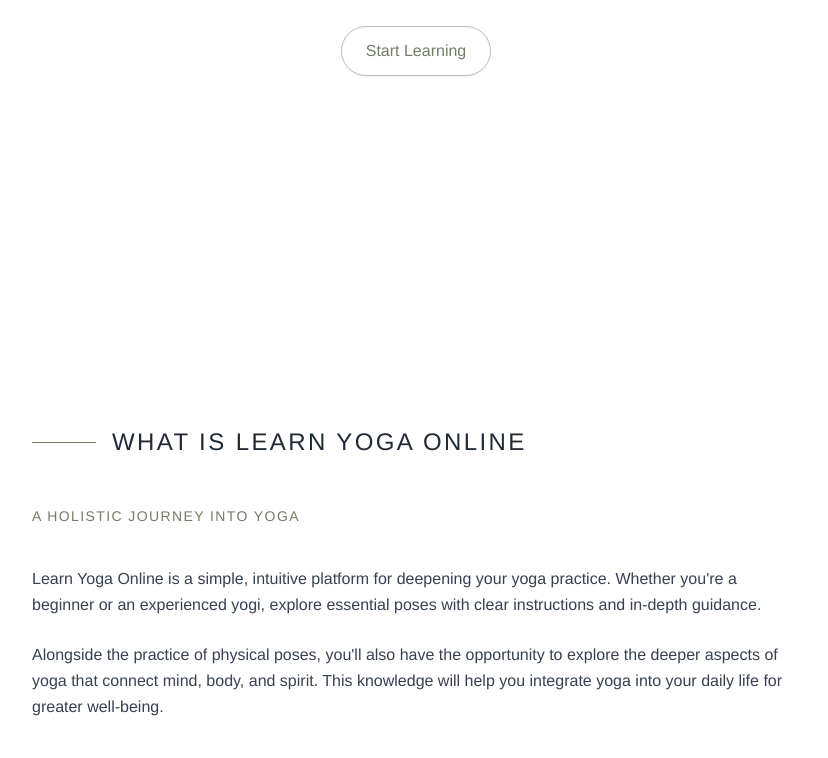
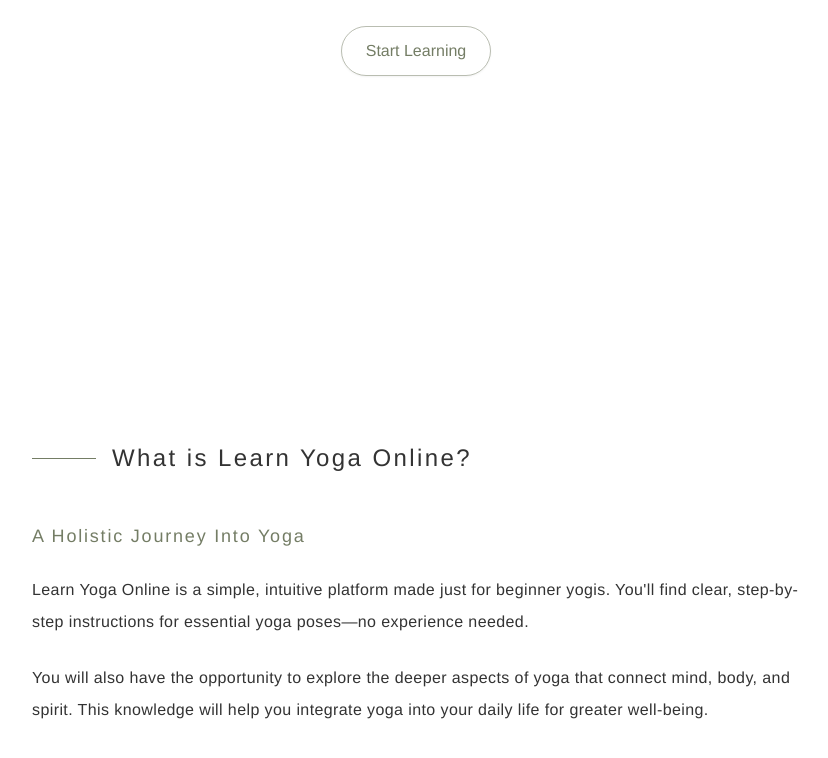
Before and after one commit to samanthacabrera/yoga-library, a React (Vite) app: page / in a window 1280 px wide. Shown: the part 678-1436 px from the top of the page, without its empty margins (224-1052 px from the left). Built offline with nearby package versions, Linux system fonts and the light colour scheme.

Commit message:
update about text and typography

```diff
--- a/src/components/Home.jsx
+++ b/src/components/Home.jsx
@@ -102,22 +102,22 @@ const Home = () => {
         whileInView={{ opacity: 1 }}
         viewport={{ once: false, amount: 0.1 }}
         transition={{ duration: 1.5 }}
-        className="mb-40"
+        className="my-40"
       >
-        <div className="flex items-center mt-24 py-12">
+        <div className="flex items-center mb-12">
           <div className="w-16 h-px bg-moss"></div>
-          <h3 className="ml-4 text-2xl font-light tracking-widest text-gray-800">WHAT IS LEARN YOGA ONLINE</h3>
+          <h3 className="text-lg lg:text-2xl ml-4 tracking-widest">What is Learn Yoga Online?</h3>
         </div>
 
-        <p className="text-sm uppercase tracking-widest text-moss mb-10">A HOLISTIC JOURNEY INTO YOGA</p>
+        <p className="text-sm lg:text-lg tracking-widest text-moss mb-6">A Holistic Journey Into Yoga</p>
 
-        <div className="space-y-6 text-gray-700">
-          <p className="text-base leading-relaxed">
-            Learn Yoga Online is a simple, intuitive platform for deepening your yoga practice. Whether you're a beginner or an experienced yogi, explore essential poses with clear instructions and in-depth guidance.
+        <div className="space-y-6 text-charcoal tracking-wide leading-loose">
+          <p>
+            Learn Yoga Online is a simple, intuitive platform made just for beginner yogis. You'll find clear, step-by-step instructions for essential yoga poses—no experience needed.
           </p>
 
-          <p className="text-base leading-relaxed">
-            Alongside the practice of physical poses, you'll also have the opportunity to explore the deeper aspects of yoga that connect mind, body, and spirit. This knowledge will help you integrate yoga into your daily life for greater well-being.
+          <p>
+            You will also have the opportunity to explore the deeper aspects of yoga that connect mind, body, and spirit. This knowledge will help you integrate yoga into your daily life for greater well-being.
           </p>
         </div>
       </motion.div>
```
